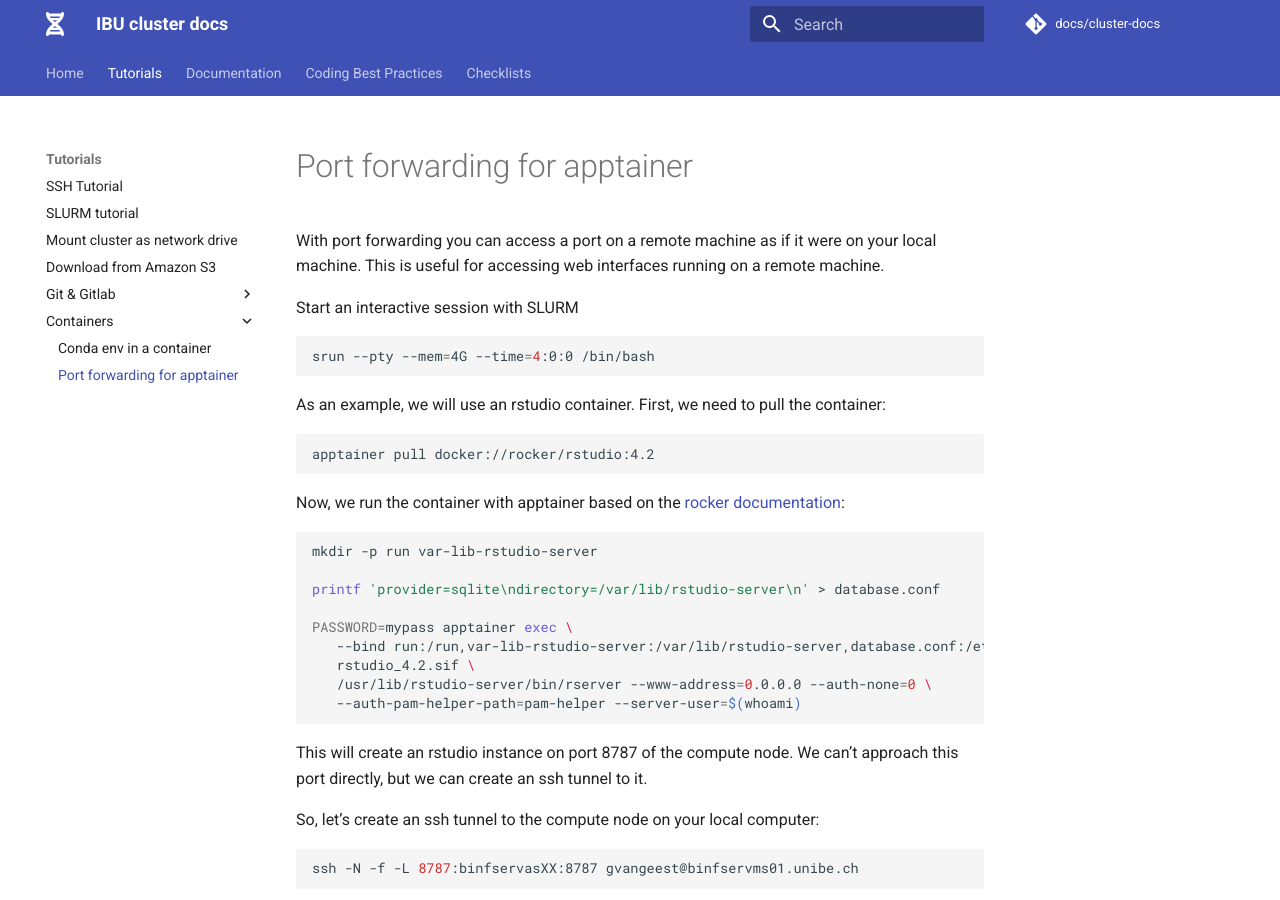
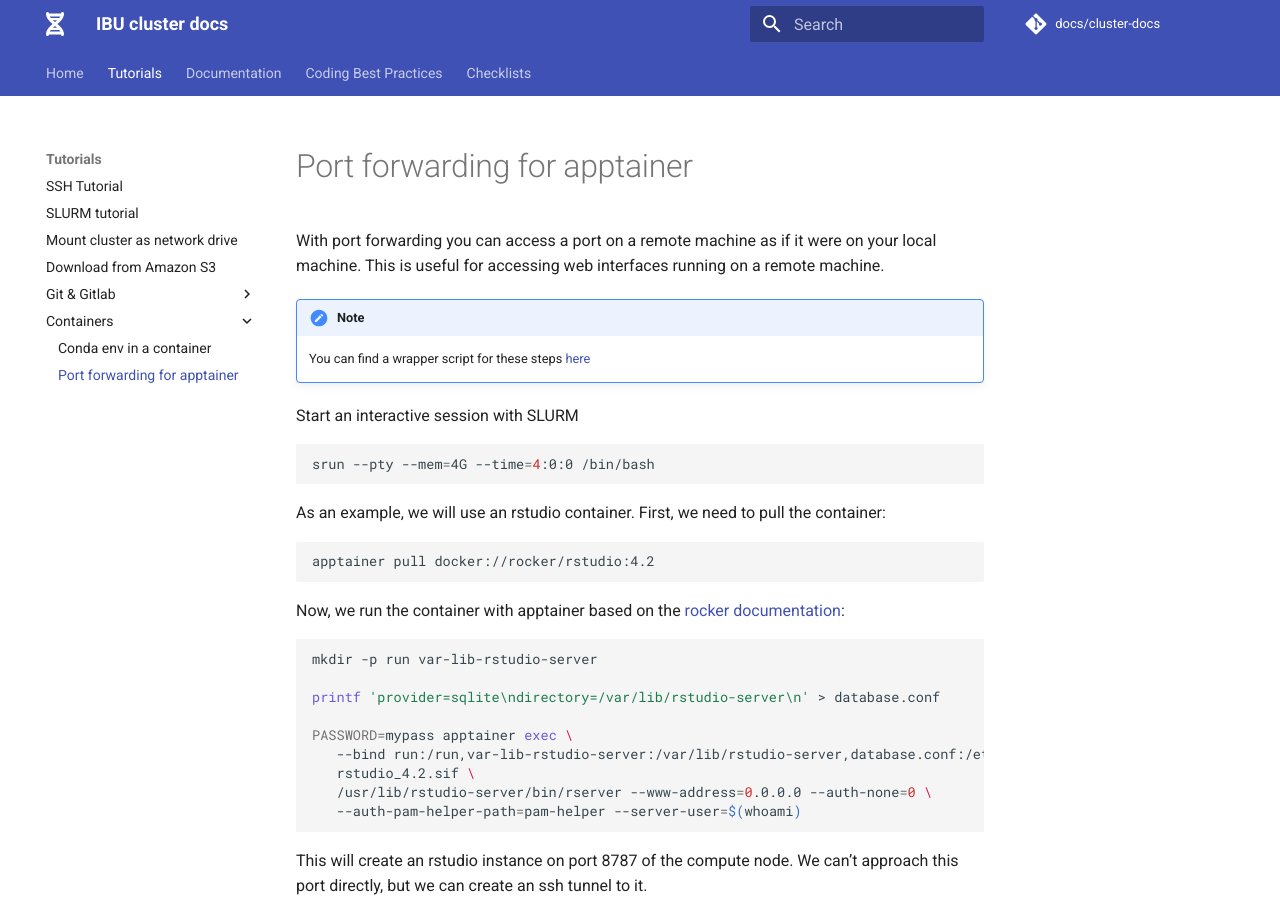
Before and after one commit to GeertvanGeest/cluster-docs, an MkDocs documentation site: the page built from docs/tutorials/containers/port_forwarding_apptainer.md, in a window 1280 px wide and 900 px high. Built offline with MkDocs 1.6.1 and Material for MkDocs 9.7.7, drawn with Linux system fonts in a browser that asks for light colours.

Commit message:
adds link to repo with wrapper scripts

```diff
--- a/docs/tutorials/containers/port_forwarding_apptainer.md
+++ b/docs/tutorials/containers/port_forwarding_apptainer.md
@@ -1,5 +1,8 @@
 
 With port forwarding you can access a port on a remote machine as if it were on your local machine. This is useful for accessing web interfaces running on a remote machine.
+
+!!! note
+    You can find a wrapper script for these steps [here](https://gitlab.bioinformatics.unibe.ch/gvangeest/launch-webapps-apptainer)
 
 Start an interactive session with SLURM
 
```
